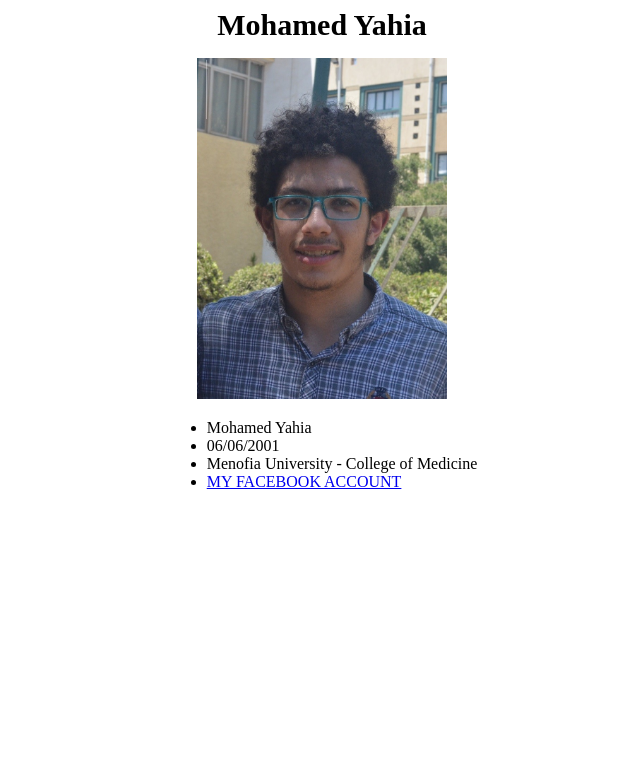
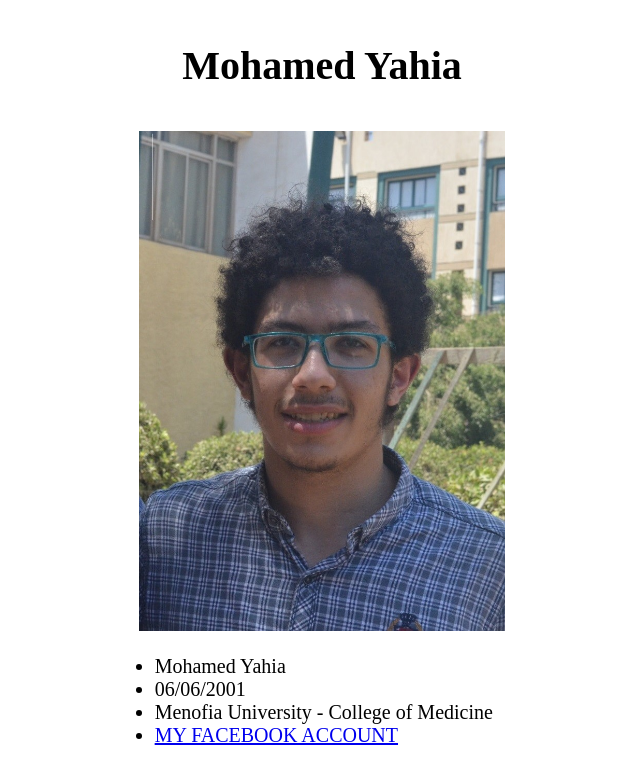
Before and after one commit to itsmohamedyahia/ieee-web-tasks, a plain HTML site: page Task 1/index.html in a window 1280 px wide. Shown: the whole page, without its empty margins (318-958 px from the left). Drawn offline with Linux system fonts and the light colour scheme.

Commit message:
task 1: improve style

```diff
--- a/Task 1/css/style.css
+++ b/Task 1/css/style.css
@@ -1,16 +1,30 @@
+* {
+  margin: 0;
+  padding: 0;
+  box-sizing: border-box;
+}
+body {
+  height: 100vh;
+}
+.container {
+  display: grid;
+  grid-template-rows: 0.8fr 3fr auto;
+  align-items: center;
+  justify-content: center;
+}
 header {
-  font-size: 30px;
-  font-weight: 700;
-  height: 50px;
-}
-header,
-section {
   text-align: center;
 }
-
+.header-name {
+  font-size: 40px;
+  font-weight: 700;
+  margin: auto;
+}
+.photo {
+  height: 500px;
+}
 ul {
-  text-align: left;
-  display: inline-block;
+  font-size: 20px;
+  margin-top: 20px;
+  margin-left: 16px;
 }
-
-/* height:100vh */
--- a/Task 1/index.html
+++ b/Task 1/index.html
@@ -7,10 +7,10 @@
     <link href="css/style.css" rel="stylesheet" />
   </head>
   <body>
-    <header>Mohamed Yahia</header>
     <div class="container">
-      <section>
-        <img src="my-photo.jpeg" width="250px" />
+      <header><span class="header-name">Mohamed Yahia</span></header>
+      <section class="info">
+        <img src="my-photo.jpeg" class="photo" />
         <div class="list-container">
           <ul>
             <li>Mohamed Yahia</li>
@@ -24,7 +24,7 @@
           </ul>
         </div>
       </section>
+      <footer></footer>
     </div>
-    <footer></footer>
   </body>
 </html>
```
